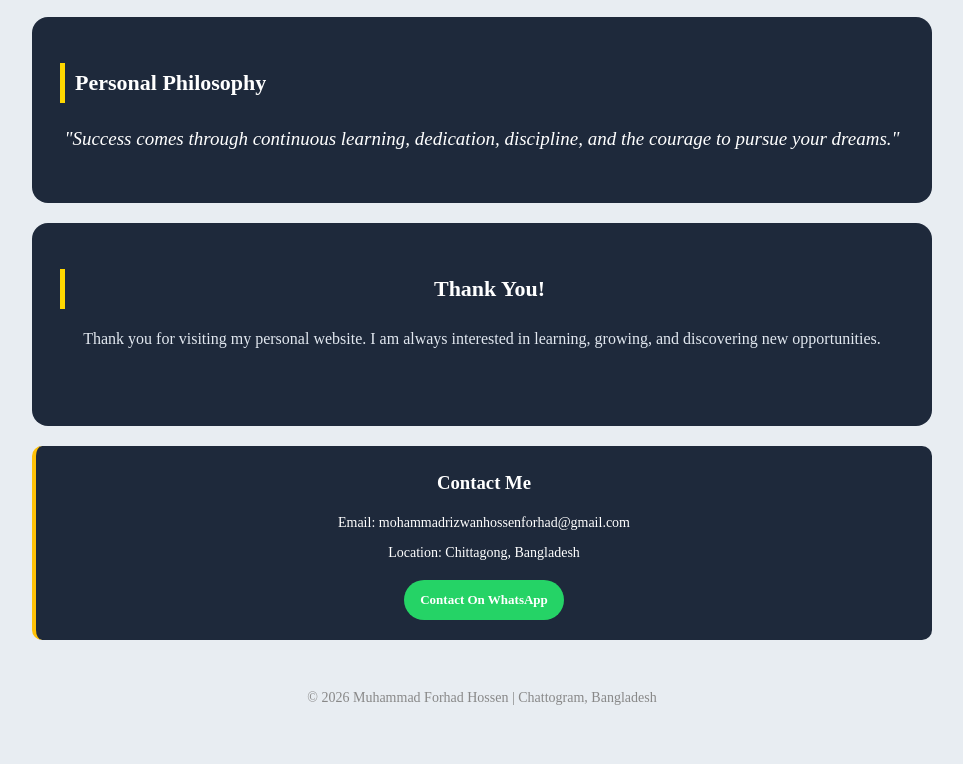
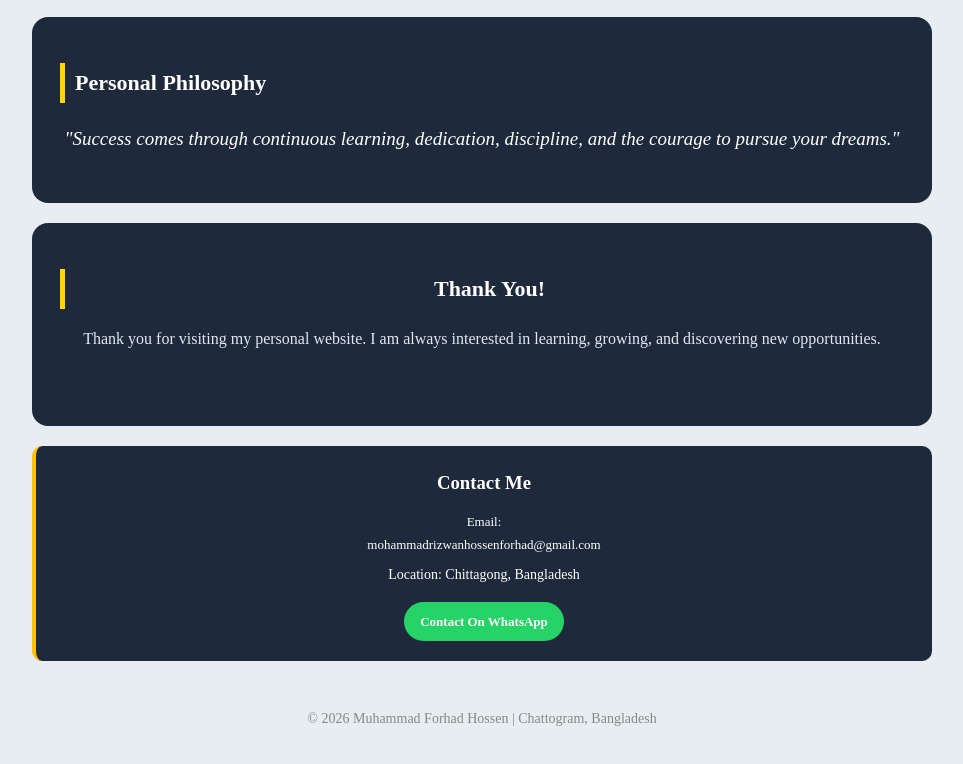
Before and after one commit to mohammadrizwanhossenforhad-pixel/forhad-official, a plain HTML site: page index.html in a window 1280 px wide. Shown: the part 3151-3915 px from the top of the page, without its empty margins (158-1121 px from the left). Before the commit the page ends 3894 px from the top, so only its background shows below. Drawn offline with Linux system fonts and the light colour scheme.

Commit message:
Update index.html

```diff
--- a/index.html
+++ b/index.html
@@ -113,7 +113,7 @@ li {margin-bottom:6px}
 </div>
   <div style="background:#1E293B; color:white; padding:20px; border-radius:10px; text-align:center; border-left:4px solid #FFC107;">
 <h3 style="margin:0 0 10px 0; text-align:center;">Contact Me</h3>
-<p style="margin:5px 0; font-size:14px; text-align:center;">Email: mohammadrizwanhossenforhad@gmail.com</p>
+<p style="margin:5px 0; font-size:13px; text-align:center; word-break:break-all;">Email:<br>mohammadrizwanhossenforhad@gmail.com</p>
 <p style="margin:5px 0 15px 0; font-size:14px; text-align:center;">Location: Chittagong, Bangladesh</p>
 <a href="https://wa.me/8801875893524?text=Hello%20Forhad!" target="_blank" style="background:#25D366; color:white; padding:8px 16px; border-radius:25px; text-decoration:none; font-size:13px; font-weight:bold; display:inline-block;">Contact On WhatsApp</a>
   </div>
```
